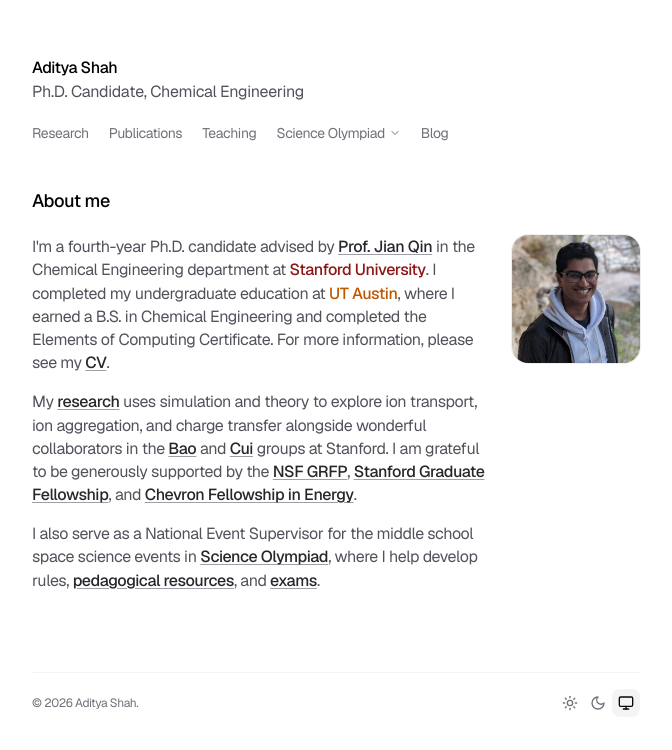
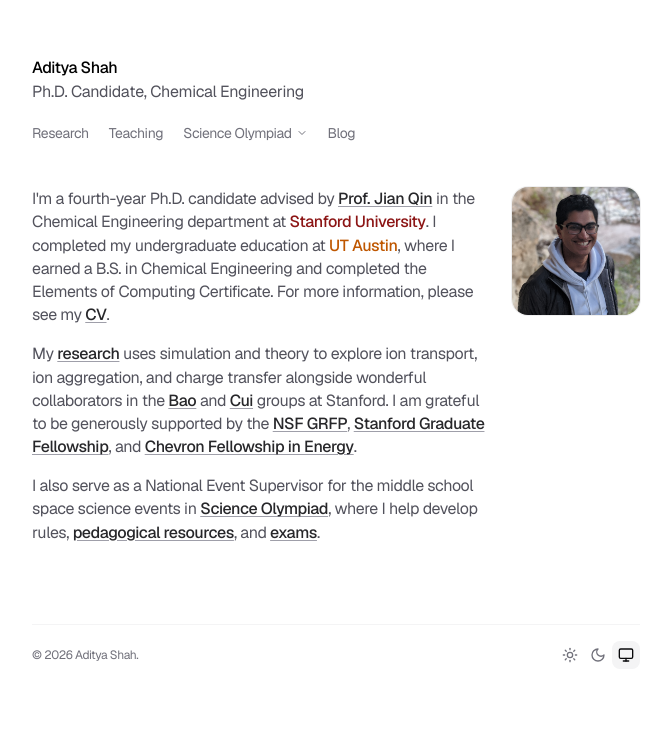
Before and after one commit to Adi1008/adi1008.github.io, a Next.js app: page / in a window 1280 px wide. Shown: the top 750 px of the page, without its empty margins (304-976 px from the left). Built offline with nearby package versions, Linux system fonts and the light colour scheme.

Commit message:
remove About me heading and Publications nav tab

```diff
--- a/app/header.tsx
+++ b/app/header.tsx
@@ -9,7 +9,6 @@ import { useState } from 'react'
 
 const NAV_LINKS = [
   { label: 'Research', href: '/research' },
-  { label: 'Publications', href: '/publications' },
   { label: 'Teaching', href: '/teaching' },
   { label: 'Science Olympiad', href: '/scioly' },
   { label: 'Blog', href: '/blog' },
--- a/app/page.tsx
+++ b/app/page.tsx
@@ -6,9 +6,6 @@ export default function Home() {
   return (
     <main>
       <Stagger>
-        <Item>
-          <h3 className="mb-5 text-lg font-medium">About me</h3>
-        </Item>
         <Item>
           <div className="flex flex-col-reverse items-start gap-6 sm:flex-row">
             <div className="flex-1 space-y-4 text-zinc-600 dark:text-zinc-400">
```
